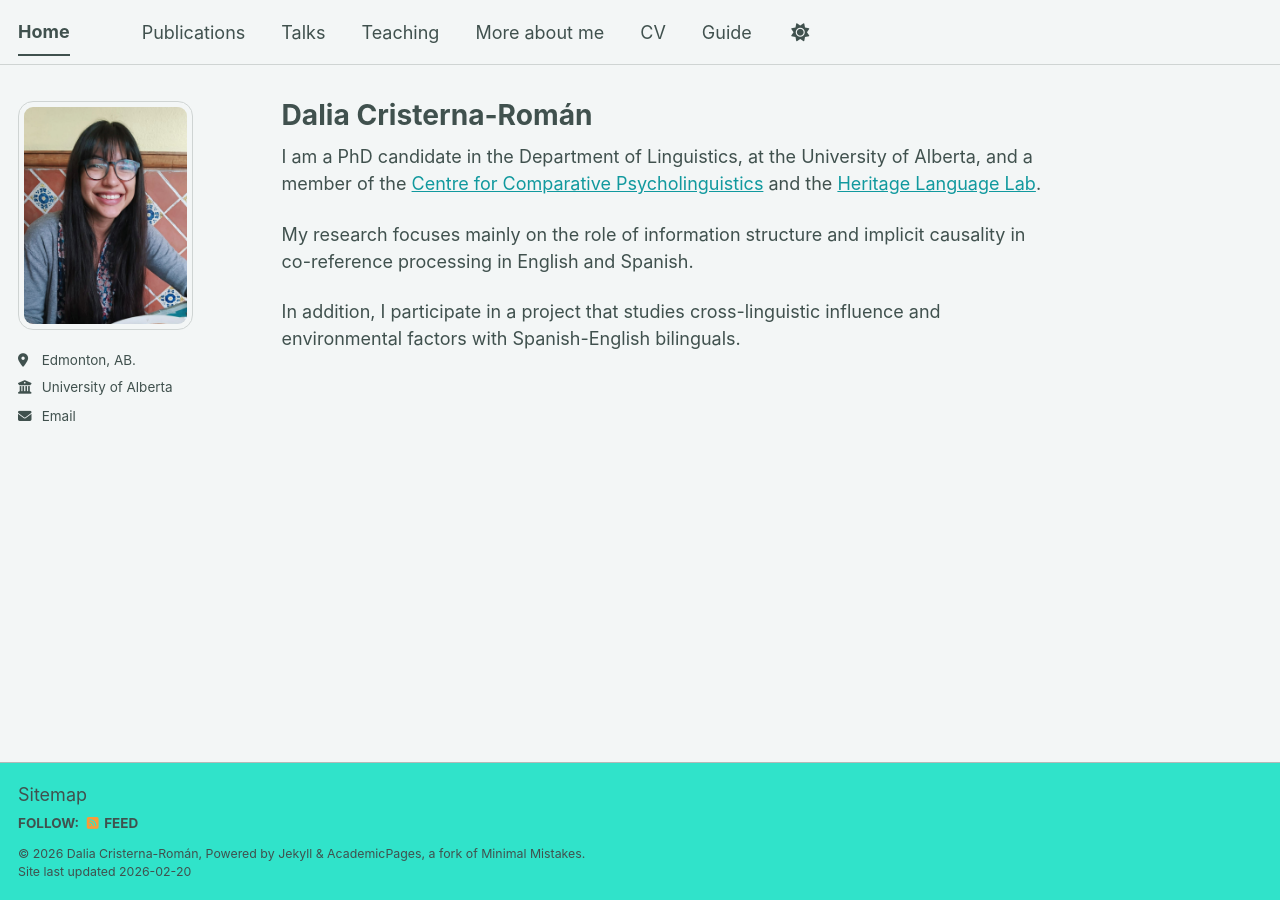
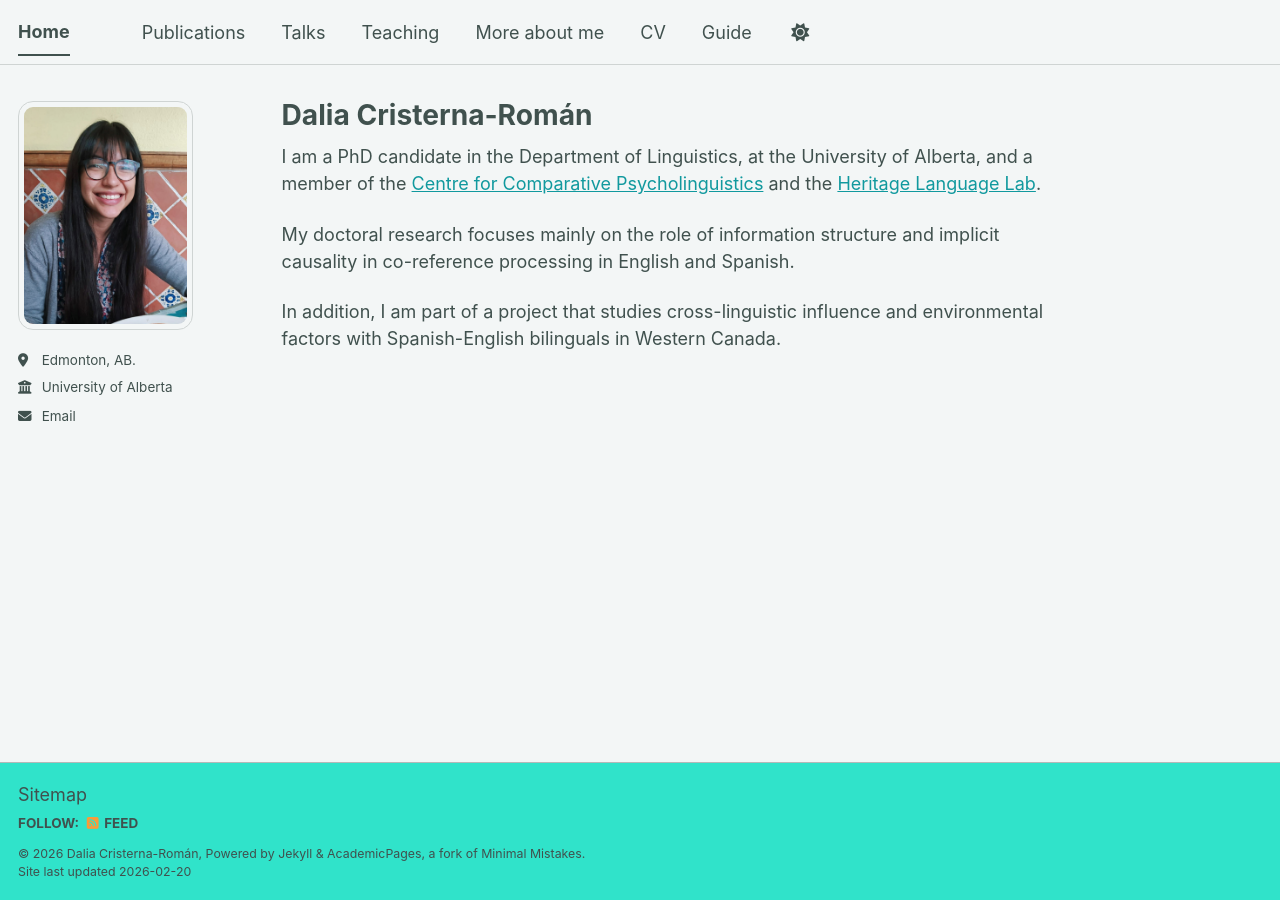
Before and after one commit to daliacristernaroman/dcr3.github.io, a Jekyll site: the page built from _pages/about.md, in a window 1280 px wide. Built offline with Jekyll 4.4.1, drawn with Linux system fonts in a browser that asks for light colours; a script bundle is joined from its source files by our own code; library files that are not in the unit come from our copies.

Commit message:
Revise about page for clarity and detail

```diff
--- a/_pages/about.md
+++ b/_pages/about.md
@@ -9,6 +9,6 @@ redirect_from:
 
 I am a PhD candidate in the Department of Linguistics, at the University of Alberta, and a member of the [Centre for Comparative Psycholinguistics](https://sites.google.com/ualberta.ca/ccp/home) and the [Heritage Language Lab](https://sites.google.com/ualberta.ca/heritagelanguagelab/home).
 
-My research focuses mainly on the role of information structure and implicit causality in co-reference processing in English and Spanish.
+My doctoral research focuses mainly on the role of information structure and implicit causality in co-reference processing in English and Spanish.
 
-In addition, I participate in a project that studies cross-linguistic influence and environmental factors with Spanish-English bilinguals.
+In addition, I am part of a project that studies cross-linguistic influence and environmental factors with Spanish-English bilinguals in Western Canada.
```
